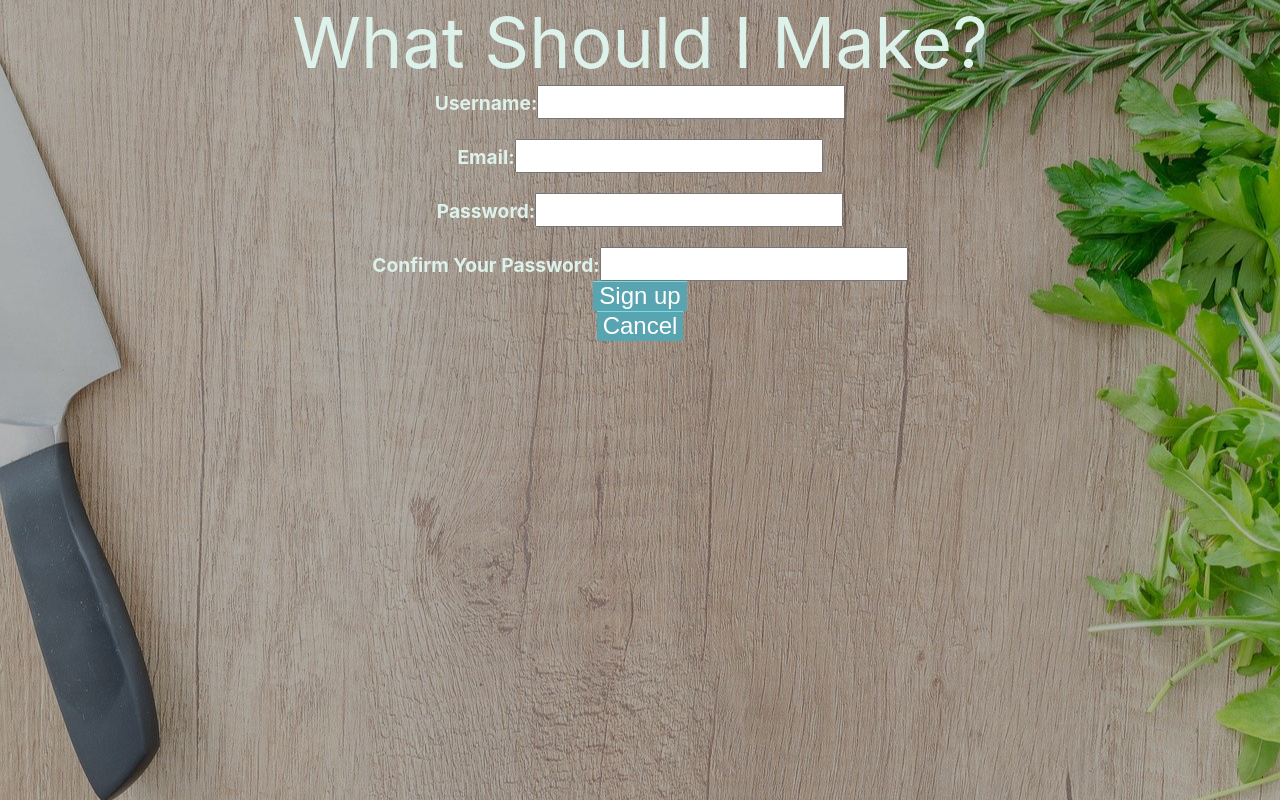
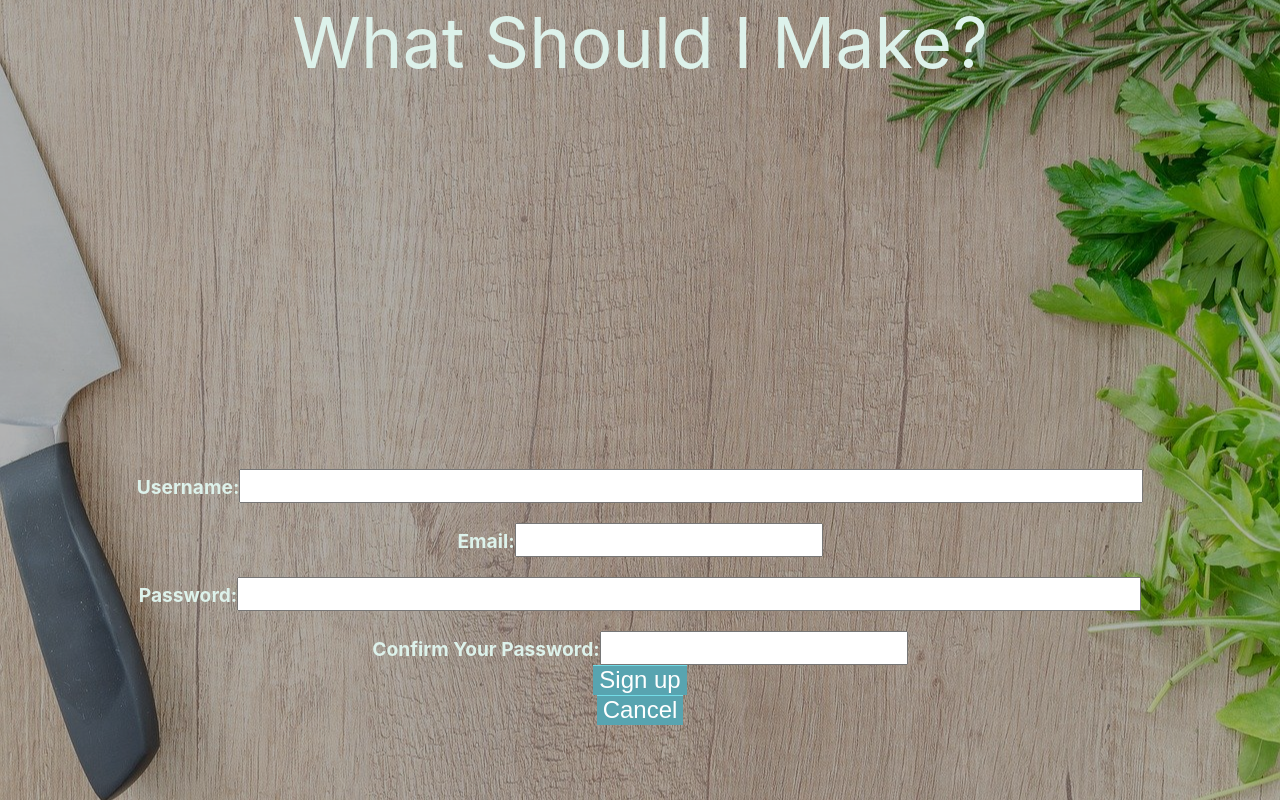
Before and after one commit to haoxianZ/what-should-i-make-client, a React (Create React App) app: page /add-user in a window 1280 px wide. Built offline with nearby package versions, Linux system fonts and the light colour scheme; no server answers; the HTML template or start-up script is replaced by a standard one.

Commit message:
remove android video

```diff
--- a/src/homePage/homePage.css
+++ b/src/homePage/homePage.css
@@ -52,7 +52,12 @@ html {
   button:active {
     box-shadow: inset 0 2px 5px #3B747D;
   }
-
+  form{
+    margin-top: 30%;
+  }
+  #username, #password{
+    width: 70%;
+  }
   @media only screen and (min-width: 600px) {
     input{
       font-size: x-large;
--- a/src/landingPage/landingPage.js
+++ b/src/landingPage/landingPage.js
@@ -4,12 +4,12 @@ import './landingPage.css';
 export default function LandingPage(){
     return(
         <div className='landingPage'>
-            {/* <div className='video'> */}
+            <div className='video'>
                 {/* <div style={{backgroundColor:'red', width:'100%', height:'100%'}}></div> */}
-                {/* <video id="background_video" className='background_video' autoPlay loop muted >
+                <video id="background_video" className='background_video' autoPlay loop muted >
                 <source src='video.mp4'type='video/mp4' />
             </video>
-            </div> */}
+            </div>
 
            <Link to='/home-page' style={{ textDecoration: 'none' }}>
                 <header>What Should I Make?</header>
```
Also changed, not shown: 56 other files (tests, documents, lock files or other folders).
